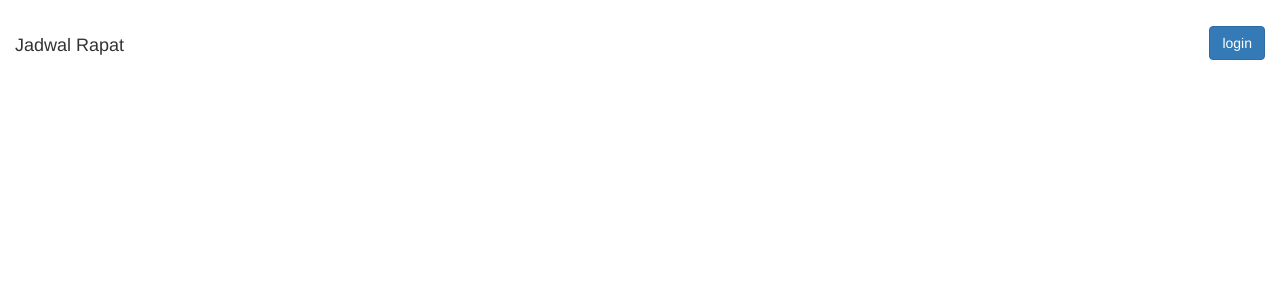
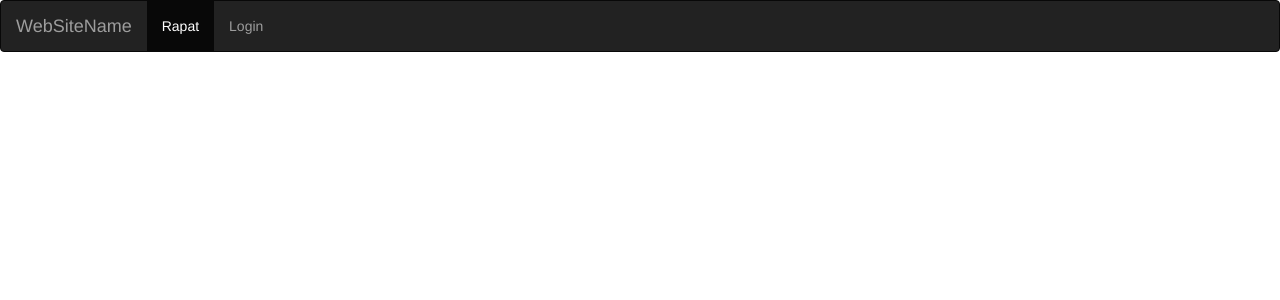
Before and after one commit to lqmn/presensi-rapat-rssa, a CodeIgniter app: the page made by application/views/v_header_welcome.php in a window 1280 px wide. Shown: the top 300 px of the page. Run offline with CodeIgniter, Linux system fonts and the light colour scheme; some libraries are stand-ins or nearby versions.

Commit message:
added rapat

```diff
--- a/application/controllers/c_admin.php
+++ b/application/controllers/c_admin.php
@@ -412,9 +412,8 @@ class c_admin extends CI_Controller{
 			$data['rapat'] = $value;
 			$data['peserta']=$this->m_admin->get_detail_peserta($value->ID_RAPAT);
 
-			$this->load->view('v_landing',$data);
+			$this->load->view('v_rapat',$data);
 		}
-
 		$this->load->view('v_landing_foot');
 	}
 
--- a/application/views/v_header_welcome.php
+++ b/application/views/v_header_welcome.php
@@ -31,11 +31,14 @@
 
 </head>
 <body>
-<div class="col-sm-6" style="margin-top:2%">
-           <h4>Jadwal Rapat</h4>
-
+	<nav class="navbar navbar-inverse">
+		<div class="container-fluid">
+			<div class="navbar-header">
+				<a class="navbar-brand" href="#">WebSiteName</a>
 			</div>
-			<div class="col-sm-6" style="margin-top:2%">
-			<a href="<?php echo base_url();?>c_login/welcome"><button id="hapus" type="button" class="btn btn-primary pull-right" data-toggle="modal" data-target="#myModal" style="top:0;" >login</button></a>
-
-			</div>
+			<ul class="nav navbar-nav">
+				<li class="active"><a href="<?php echo base_url();?>c_admin/landing">Rapat</a></li>
+				<li><a href="<?php echo base_url();?>c_login/welcome">Login</a></li>
+			</ul>
+		</div>
+	</nav>
```
Also changed, not shown: application/views/v_rapat.php (added, +32 -0 lines), application/views/v_landing.php (indentation only).
